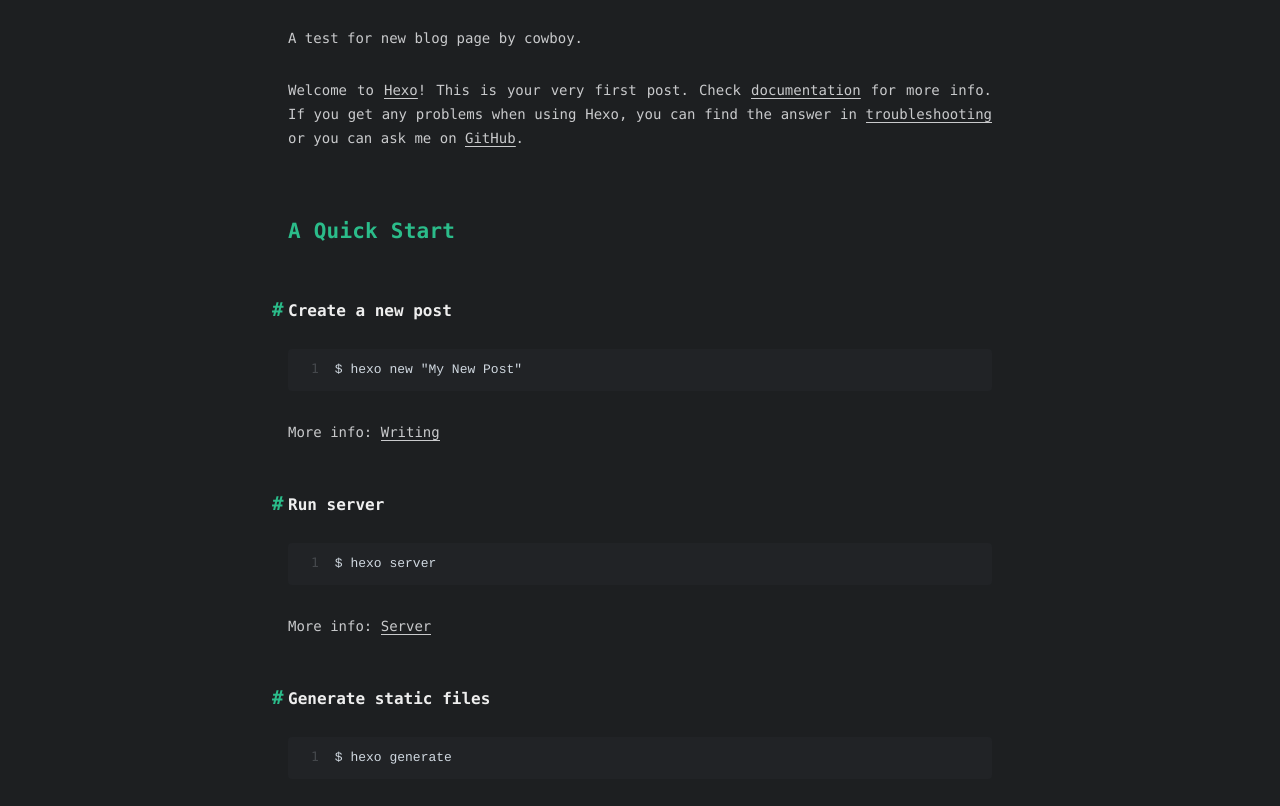
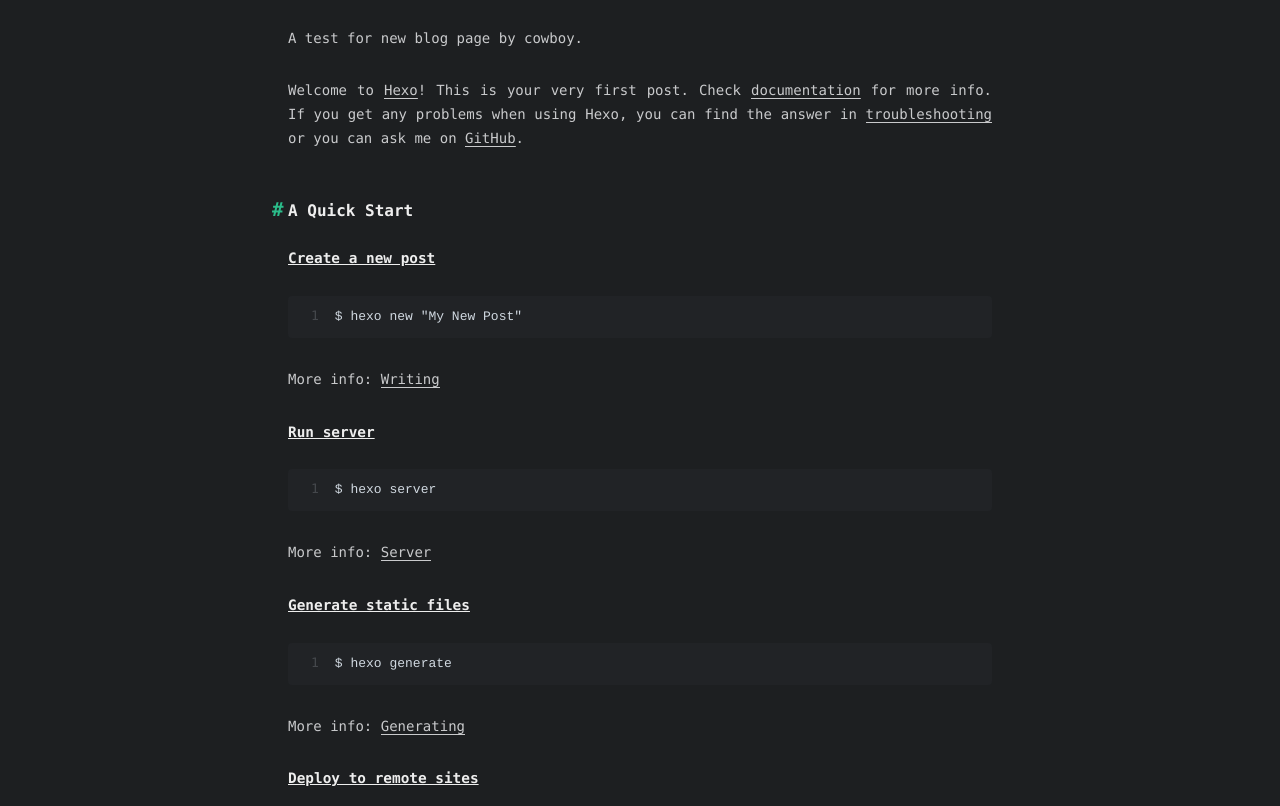
Before and after one commit to Cowboy-Cyber/Cowboy-Cyber.github.io, a plain HTML site: page 2025/06/18/hello-world/index.html in a window 1280 px wide. Shown: the part 120-926 px from the top of the page. Drawn offline with nearby package versions, Linux system fonts and the light colour scheme; some packages are replaced by stand-ins of ours; a script that the page names is missing.

Commit message:
Site updated: 2025-06-21 01:45:29

```diff
--- a/2025/06/18/hello-world/index.html
+++ b/2025/06/18/hello-world/index.html
@@ -14,7 +14,7 @@
 <meta property="og:description" content="A test for new blog page by cowboy. Welcome to Hexo! This is your very first post. Check documentation for more info. If you get any problems when using Hexo, you can find the answer in troubleshootin">
 <meta property="og:locale" content="en_US">
 <meta property="article:published_time" content="2025-06-18T09:02:26.753Z">
-<meta property="article:modified_time" content="2025-06-20T17:26:14.072Z">
+<meta property="article:modified_time" content="2025-06-20T17:35:47.421Z">
 <meta property="article:author" content="Cowboy Cyber">
 <meta name="twitter:card" content="summary">
 
@@ -120,7 +120,7 @@
 
 
       <div id="toc">
-        <ol class="toc"><li class="toc-item toc-level-1"><a class="toc-link" href="#A-Quick-Start"><span class="toc-number">1.</span> <span class="toc-text">A Quick Start</span></a><ol class="toc-child"><li class="toc-item toc-level-2"><a class="toc-link" href="#Create-a-new-post"><span class="toc-number">1.1.</span> <span class="toc-text">Create a new post</span></a></li><li class="toc-item toc-level-2"><a class="toc-link" href="#Run-server"><span class="toc-number">1.2.</span> <span class="toc-text">Run server</span></a></li><li class="toc-item toc-level-2"><a class="toc-link" href="#Generate-static-files"><span class="toc-number">1.3.</span> <span class="toc-text">Generate static files</span></a></li><li class="toc-item toc-level-2"><a class="toc-link" href="#Deploy-to-remote-sites"><span class="toc-number">1.4.</span> <span class="toc-text">Deploy to remote sites</span></a></li></ol></li></ol>
+        <ol class="toc"><li class="toc-item toc-level-2"><a class="toc-link" href="#A-Quick-Start"><span class="toc-number">1.</span> <span class="toc-text">A Quick Start</span></a><ol class="toc-child"><li class="toc-item toc-level-3"><a class="toc-link" href="#Create-a-new-post"><span class="toc-number">1.1.</span> <span class="toc-text">Create a new post</span></a></li><li class="toc-item toc-level-3"><a class="toc-link" href="#Run-server"><span class="toc-number">1.2.</span> <span class="toc-text">Run server</span></a></li><li class="toc-item toc-level-3"><a class="toc-link" href="#Generate-static-files"><span class="toc-number">1.3.</span> <span class="toc-text">Generate static files</span></a></li><li class="toc-item toc-level-3"><a class="toc-link" href="#Deploy-to-remote-sites"><span class="toc-number">1.4.</span> <span class="toc-text">Deploy to remote sites</span></a></li></ol></li></ol>
       </div>
 
   </span>
@@ -162,16 +162,16 @@
   <div class="content e-content" itemprop="articleBody">
     <p>A test for new blog page by cowboy.</p>
 <p>Welcome to <a target="_blank" rel="noopener" href="https://hexo.io/">Hexo</a>! This is your very first post. Check <a target="_blank" rel="noopener" href="https://hexo.io/docs/">documentation</a> for more info. If you get any problems when using Hexo, you can find the answer in <a target="_blank" rel="noopener" href="https://hexo.io/docs/troubleshooting.html">troubleshooting</a> or you can ask me on <a target="_blank" rel="noopener" href="https://github.com/hexojs/hexo/issues">GitHub</a>.</p>
-<h1 id="A-Quick-Start"><a href="#A-Quick-Start" class="headerlink" title="A Quick Start"></a>A Quick Start</h1><h2 id="Create-a-new-post"><a href="#Create-a-new-post" class="headerlink" title="Create a new post"></a>Create a new post</h2><figure class="highlight bash"><table><tr><td class="gutter"><pre><span class="line">1</span><br></pre></td><td class="code"><pre><code class="hljs bash">$ hexo new <span class="hljs-string">&quot;My New Post&quot;</span><br></code></pre></td></tr></table></figure>
+<h2 id="A-Quick-Start"><a href="#A-Quick-Start" class="headerlink" title="A Quick Start"></a>A Quick Start</h2><h3 id="Create-a-new-post"><a href="#Create-a-new-post" class="headerlink" title="Create a new post"></a>Create a new post</h3><figure class="highlight bash"><table><tr><td class="gutter"><pre><span class="line">1</span><br></pre></td><td class="code"><pre><code class="hljs bash">$ hexo new <span class="hljs-string">&quot;My New Post&quot;</span><br></code></pre></td></tr></table></figure>
 
 <p>More info: <a target="_blank" rel="noopener" href="https://hexo.io/docs/writing.html">Writing</a></p>
-<h2 id="Run-server"><a href="#Run-server" class="headerlink" title="Run server"></a>Run server</h2><figure class="highlight bash"><table><tr><td class="gutter"><pre><span class="line">1</span><br></pre></td><td class="code"><pre><code class="hljs bash">$ hexo server<br></code></pre></td></tr></table></figure>
+<h3 id="Run-server"><a href="#Run-server" class="headerlink" title="Run server"></a>Run server</h3><figure class="highlight bash"><table><tr><td class="gutter"><pre><span class="line">1</span><br></pre></td><td class="code"><pre><code class="hljs bash">$ hexo server<br></code></pre></td></tr></table></figure>
 
 <p>More info: <a target="_blank" rel="noopener" href="https://hexo.io/docs/server.html">Server</a></p>
-<h2 id="Generate-static-files"><a href="#Generate-static-files" class="headerlink" title="Generate static files"></a>Generate static files</h2><figure class="highlight bash"><table><tr><td class="gutter"><pre><span class="line">1</span><br></pre></td><td class="code"><pre><code class="hljs bash">$ hexo generate<br></code></pre></td></tr></table></figure>
+<h3 id="Generate-static-files"><a href="#Generate-static-files" class="headerlink" title="Generate static files"></a>Generate static files</h3><figure class="highlight bash"><table><tr><td class="gutter"><pre><span class="line">1</span><br></pre></td><td class="code"><pre><code class="hljs bash">$ hexo generate<br></code></pre></td></tr></table></figure>
 
 <p>More info: <a target="_blank" rel="noopener" href="https://hexo.io/docs/generating.html">Generating</a></p>
-<h2 id="Deploy-to-remote-sites"><a href="#Deploy-to-remote-sites" class="headerlink" title="Deploy to remote sites"></a>Deploy to remote sites</h2><figure class="highlight bash"><table><tr><td class="gutter"><pre><span class="line">1</span><br></pre></td><td class="code"><pre><code class="hljs bash">$ hexo deploy<br></code></pre></td></tr></table></figure>
+<h3 id="Deploy-to-remote-sites"><a href="#Deploy-to-remote-sites" class="headerlink" title="Deploy to remote sites"></a>Deploy to remote sites</h3><figure class="highlight bash"><table><tr><td class="gutter"><pre><span class="line">1</span><br></pre></td><td class="code"><pre><code class="hljs bash">$ hexo deploy<br></code></pre></td></tr></table></figure>
 
 <p>More info: <a target="_blank" rel="noopener" href="https://hexo.io/docs/one-command-deployment.html">Deployment</a></p>
 
@@ -207,7 +207,7 @@
 
 
       <div id="toc-footer" style="display: none">
-        <ol class="toc"><li class="toc-item toc-level-1"><a class="toc-link" href="#A-Quick-Start"><span class="toc-number">1.</span> <span class="toc-text">A Quick Start</span></a><ol class="toc-child"><li class="toc-item toc-level-2"><a class="toc-link" href="#Create-a-new-post"><span class="toc-number">1.1.</span> <span class="toc-text">Create a new post</span></a></li><li class="toc-item toc-level-2"><a class="toc-link" href="#Run-server"><span class="toc-number">1.2.</span> <span class="toc-text">Run server</span></a></li><li class="toc-item toc-level-2"><a class="toc-link" href="#Generate-static-files"><span class="toc-number">1.3.</span> <span class="toc-text">Generate static files</span></a></li><li class="toc-item toc-level-2"><a class="toc-link" href="#Deploy-to-remote-sites"><span class="toc-number">1.4.</span> <span class="toc-text">Deploy to remote sites</span></a></li></ol></li></ol>
+        <ol class="toc"><li class="toc-item toc-level-2"><a class="toc-link" href="#A-Quick-Start"><span class="toc-number">1.</span> <span class="toc-text">A Quick Start</span></a><ol class="toc-child"><li class="toc-item toc-level-3"><a class="toc-link" href="#Create-a-new-post"><span class="toc-number">1.1.</span> <span class="toc-text">Create a new post</span></a></li><li class="toc-item toc-level-3"><a class="toc-link" href="#Run-server"><span class="toc-number">1.2.</span> <span class="toc-text">Run server</span></a></li><li class="toc-item toc-level-3"><a class="toc-link" href="#Generate-static-files"><span class="toc-number">1.3.</span> <span class="toc-text">Generate static files</span></a></li><li class="toc-item toc-level-3"><a class="toc-link" href="#Deploy-to-remote-sites"><span class="toc-number">1.4.</span> <span class="toc-text">Deploy to remote sites</span></a></li></ol></li></ol>
       </div>
 
 
```
Also changed, not shown: 404.html (+2 -2 lines), about/index.html (+3 -4 lines), archives/2025/06/index.html (+2 -2 lines), archives/2025/index.html (+2 -2 lines), archives/index.html (+2 -2 lines), categories/index.html (+2 -2 lines), index.html (+3 -3 lines), search/index.html (+2 -2 lines), tags/index.html (+2 -2 lines).
